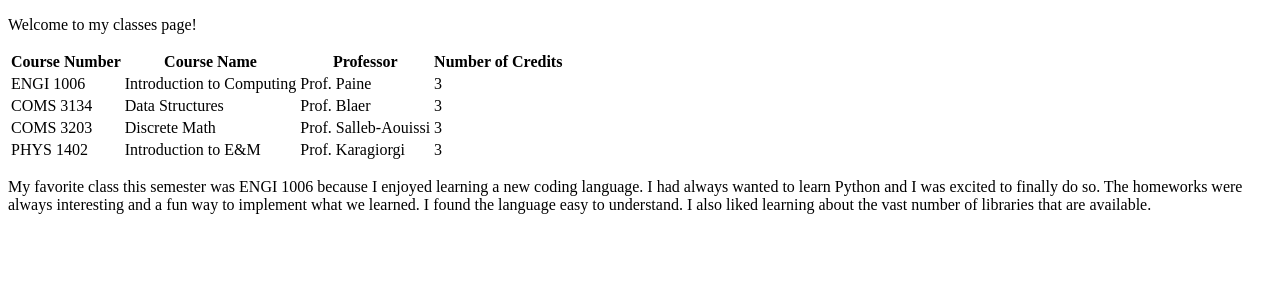
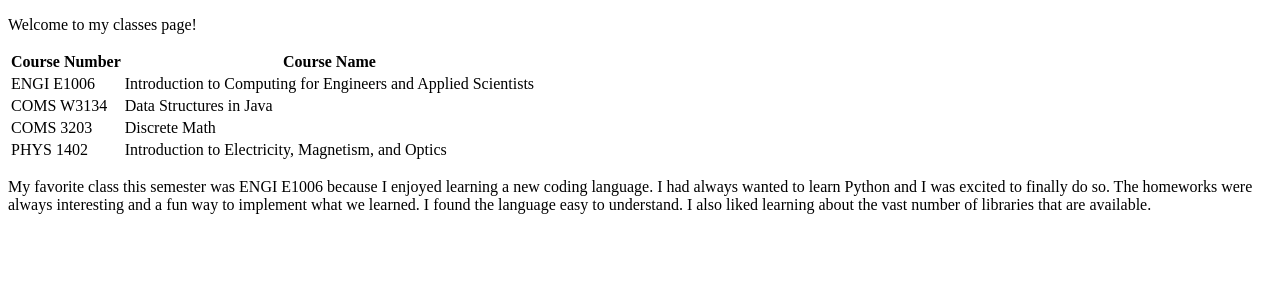
Before and after one commit to jp4024/jp4024-final, a Flask app: page /1006classes in a window 1280 px wide. Shown: the top 300 px of the page. Run offline with Flask 2, Linux system fonts and the light colour scheme.

Commit message:
Finishing touches

```diff
--- a/jp4024-final/app.py
+++ b/jp4024-final/app.py
@@ -3,6 +3,11 @@
 Created on Tue Apr 21 14:57:17 2020
 
 @author: etill
+
+Name: Janelle Ponnor
+UNI: jp4024
+This file contains different routes to the home page, assignments page,
+and classes page.
 """
 
 #import statements
@@ -16,10 +21,12 @@ app = Flask(__name__)
 def hello():
     return render_template("index.html")
 
+#Route to assignments page
 @app.route("/1006assignments")
 def test123():
     return render_template("1006assignments.html")
 
+#Route to classes page
 @app.route("/1006classes")
 def columbia():
     return render_template("1006classes.html")
--- a/jp4024-final/templates/1006classes.html
+++ b/jp4024-final/templates/1006classes.html
@@ -1,3 +1,10 @@
+<!--
+Name: Janelle Ponnor
+UNI: jp4024
+This file is the classes page and it contains a table that holds all of my
+classes from this semester as well as a description of my favorite class.
+!-->
+
 <!DOCTYPE html>
 <html>
     <head>
@@ -6,46 +13,39 @@
     <head>
     <body>
     <p>Welcome to my classes page!</p>
+    <!-- table containing information about all classes !-->
     <table>
     <thead>
     <tr>
     <th>Course Number</th>
     <th>Course Name</th>
-    <th>Professor</th>
-    <th>Number of Credits</th>
     </tr>
     <tbody>
     <tr>
-    <td>ENGI 1006</td>
-    <td>Introduction to Computing</td>
-    <td>Prof. Paine</td>
-    <td>3</td>
+    <td>ENGI E1006</td>
+    <td>Introduction to Computing for Engineers and Applied Scientists</td>
     </tr>
     <tr>
-    <td>COMS 3134</td>
-    <td>Data Structures</td>
-    <td>Prof. Blaer</td>
-    <td>3</td>
+    <td>COMS W3134</td>
+    <td>Data Structures in Java</td>
     </tr>
     <tr>
     <td>COMS 3203</td>
     <td>Discrete Math</td>
-    <td>Prof. Salleb-Aouissi</td>
-    <td>3</td>
     </tr>
     <tr>
     <td>PHYS 1402</td>
-    <td>Introduction to E&M</td>
-    <td>Prof. Karagiorgi</td>
-    <td>3</td>
+    <td>Introduction to Electricity, Magnetism, and Optics</td>
     </tr>
     </tbody>
     </thead>
     </table>
 
-    <p>My favorite class this semester was ENGI 1006 because I enjoyed learning
+    <!-- description of favorite class !-->
+    <p>My favorite class this semester was ENGI E1006 because I enjoyed learning
     a new coding language. I had always wanted to learn Python and I was excited
     to finally do so. The homeworks were always interesting and a fun way to
     implement what we learned. I found the language easy to understand.
-    I also liked learning about the vast number of libraries that are available. </p>
+    I also liked learning about the vast number of libraries that are available.
+    </p>
 </html>
```
Also changed, not shown: jp4024-final/templates/1006assignments.html (+23 -12 lines), jp4024-final/templates/index.html (+15 -2 lines), jp4024-final/static/images/IMG_0797_finaledited.jpg (deleted), jp4024-final/static/images/Morningside Campus at Dusk 2_resized2.jpg (added).
